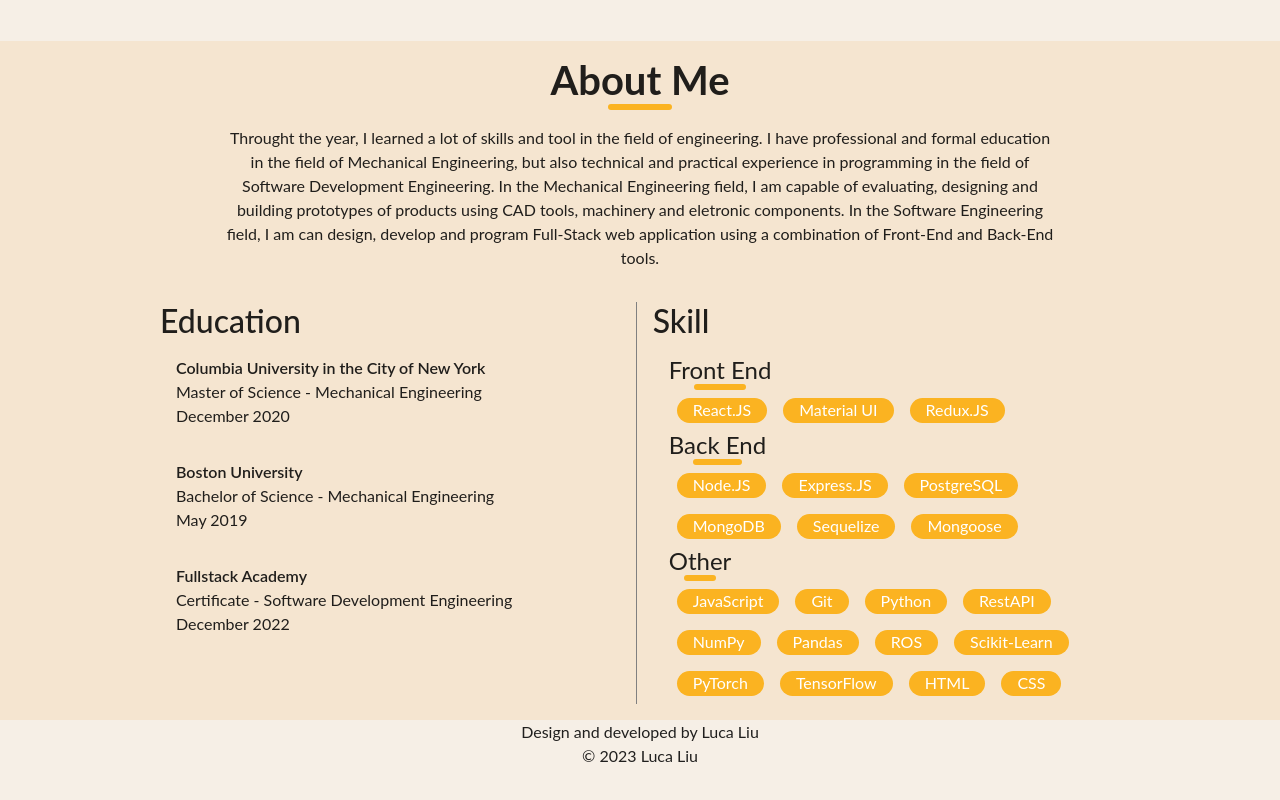
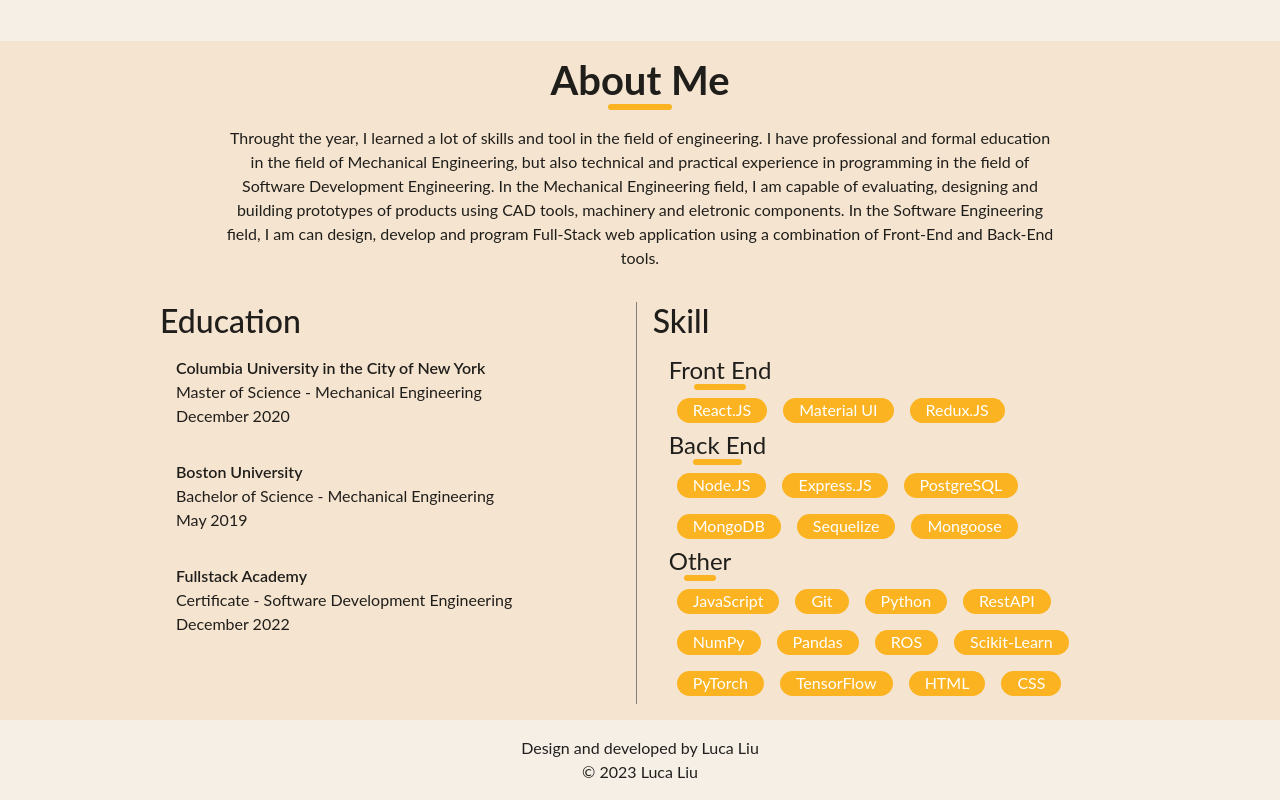
Before and after one commit to liulc006/portfolio, a React app: page /#/ in a window 1280 px wide. Shown: the part 455-1255 px from the top of the page. Before the commit the page ends 1223 px from the top, so only its background shows below. Built offline with nearby package versions, Linux system fonts and the light colour scheme; the HTML template or start-up script is replaced by a standard one.

Commit message:
padding on footer

```diff
--- a/src/Components/Footer.js
+++ b/src/Components/Footer.js
@@ -8,7 +8,7 @@
 
 
     return (
-        <Box sx={{display:'flex', flexDirection:'column', justifyContent:'center', alignItems:'center'}}>
+        <Box sx={{display:'flex', flexDirection:'column', justifyContent:'center', alignItems:'center', padding:'1rem'}}>
             <Typography variant="body">Design and developed by Luca Liu</Typography>
             {startYear === currentYear ?
                 <Typography variant="body">© 2023 Luca Liu</Typography>
```
